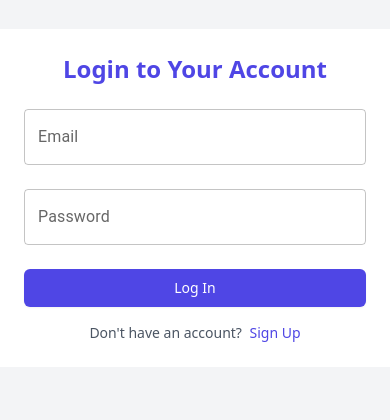
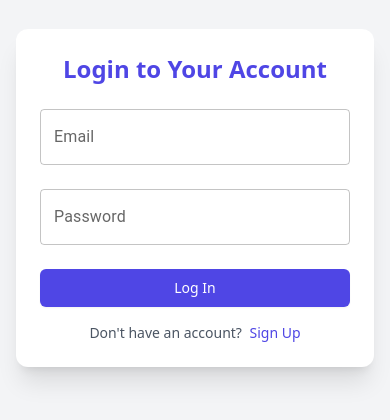
Before and after one commit to taimourali786/user-onboard, a React (Vite) app in the folder user-onboard/: page /login in a window 390 px wide. Shown: the part 224-644 px from the top of the page. Built offline with nearby package versions, Linux system fonts and the light colour scheme.

Commit message:
Responsive UI Changes

```diff
--- a/user-onboard/src/pages/LoginPage.jsx
+++ b/user-onboard/src/pages/LoginPage.jsx
@@ -6,7 +6,6 @@ import FormHeading from "../components/base/FormHeading.jsx";
 import Logo from '../components/base/Logo.jsx';
 import TextField from '@mui/material/TextField';
 import { validateEmail, validatePassword } from '../utils/Validator.js';
-
 
 const isEmailInvalid = (edited, email) => {
     return edited && !(email.includes('@'));
@@ -23,7 +22,6 @@ export default function LoginPage() {
     const [validCredentials, setValidCredentials] = useState({ email: true, password: true })
     const [loading, setLoading] = useState(false);
     let navigate = useNavigate();
-
 
     const handleInputChange = (field, value) => {
         setCredentials(prevValues => {
@@ -77,17 +75,17 @@ export default function LoginPage() {
             navigate("/");
         }
     }, [isAuthenticated]);
+
     return (
         <>
-            <main>
-                <div className="flex h-screen">
+            <main className="flex min-h-screen">
                 <div className="hidden lg:flex items-center justify-center flex-1 bg-white text-black">
                     <div className="max-w-md text-center">
                         <Logo />
                     </div>
                 </div>
-                    <div className="w-full bg-gray-100 lg:w-1/2 flex items-center justify-center">
-                        <div className="max-w-md w-full p-6 bg-white">
+                <div className="flex-1 flex items-center justify-center bg-gray-100 p-4">
+                    <div className="max-w-lg w-full bg-white shadow-xl rounded-xl p-6">
                         <FormHeading className="text-indigo">Login to Your Account</FormHeading>
                         <form onSubmit={handleSubmit} className="space-y-6">
                             <div>
@@ -124,10 +122,8 @@ export default function LoginPage() {
                                 </button>
                             </div>
                         </form>
-                            <div className="mt-4 text-sm text-gray-600 text-center ">
-                                <p>Don't have an account? <Link to="/registration" className="ml-1 font-medium text-indigo-600 hover:text-indigo-500 hover:underline">Sign Up</Link>
-                                </p>
-                            </div>
+                        <div className="mt-4 text-sm text-gray-600 text-center">
+                            <p>Don't have an account? <Link to="/registration" className="ml-1 font-medium text-indigo-600 hover:text-indigo-500 hover:underline">Sign Up</Link></p>
                         </div>
                     </div>
                 </div>
--- a/user-onboard/src/pages/RegistrationPage.jsx
+++ b/user-onboard/src/pages/RegistrationPage.jsx
@@ -134,14 +134,14 @@ function RegistrationPage() {
   }
   let skipEnabled = activeStep < 4
   return (
-      <div className="flex h-screen">
+      <div className="flex min-h-screen">
       <div className="hidden lg:flex items-center justify-center flex-1 bg-white text-black">
           <div className="max-w-md text-center">
               <Logo />
           </div>
       </div>
-      <div className="w-full bg-gray-100 lg:w-1/2 flex items-center justify-center">
-          <div className="max-w-md w-full p-6 bg-white">
+      <div className="flex-1 flex items-center justify-center bg-gray-100 p-4">
+          <div className="max-w-lg w-full bg-white shadow-xl rounded-xl p-6">
             <Paper
               square
               elevation={0}
```
Lines whose indentation alone changed are shown as unchanged.
